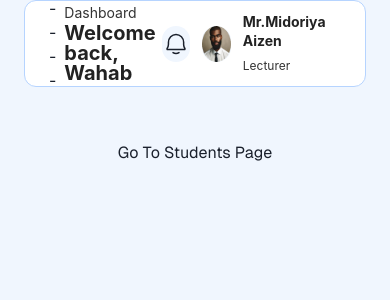
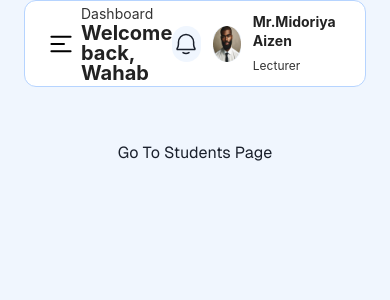
Before and after one commit to Hussein-miracle/ulesson, a Next.js app: page /dashboard in a window 390 px wide. Shown: the top 300 px of the page. Built offline with nearby package versions, Linux system fonts and the light colour scheme.

Commit message:
chore: done with the test

```diff
--- a/components/header/student-header/index.tsx
+++ b/components/header/student-header/index.tsx
@@ -1,16 +1,24 @@
 import NextImage from "next/image";
-import React from "react";
+import React, { Fragment, useRef, useState } from "react";
 import { cn, replaceHyphenWithSpace } from "@/lib/utils";
 import { useRouter } from "next/router";
-import { BellIcon, ChevronLeftIcon } from "@/components/icons";
-
-
+import { BellIcon, ChevronLeftIcon, MenuIcon } from "@/components/icons";
+import {
+  Drawer,
+  DrawerOverlay,
+  DrawerContent,
+  DrawerCloseButton,
+  DrawerBody,
+} from "@chakra-ui/react";
+import { navigations } from "@/data";
+import Link from "next/link";
 interface StudentHeaderProps {
   children?: React.ReactNode;
-  pageName?:string
+  pageName?: string;
 }
 
-const StudentHeader = ({pageName}: StudentHeaderProps) => {
+const StudentHeader = ({ pageName }: StudentHeaderProps) => {
+  const [showMenu,setShowMenu] = useState<boolean>(false);
   const appRouter = useRouter();
   // const query = appRouter.query;
   const pathname = appRouter.pathname;
@@ -18,15 +26,21 @@ const StudentHeader = ({pageName}: StudentHeaderProps) => {
   // console.log({ query },"QUERY");
   const pagename = pathname?.split("/")?.at(-1) as string;
 
+  const btnRef = useRef(null);
+
   const handleBack = () => {
     appRouter.back();
   };
+
+  const handleToggle = () => {
+    setShowMenu(!showMenu);
+  }
   return (
+    <Fragment>
       <header className="w-full h-[5.45rem] border border-primary-blue-25 border-solid rounded-xl py-5 px-6 bg-white flex flex-row items-center justify-between">
         <div className="flex items-center gap-2">
-        <button className="lg:hidden bg-transparent outline-none border-none flex flex-col">
-         <span>--</span>
-         <span>--</span>
+          <button className="lg:hidden bg-transparent outline-none border-none flex flex-col" ref={btnRef}>
+            <MenuIcon />
           </button>
 
           <div className="h-full flex flex-col items-start justify-between">
@@ -42,7 +56,7 @@ const StudentHeader = ({pageName}: StudentHeaderProps) => {
               className={cn(
                 " text-text-shade-75 text-sm font-normal leading-[18.2px] tracking-[1%] capitalize",
                 pagename?.toLowerCase() !== "dashboard" &&
-              " font-bold text-xl/[26px] tracking-[1%]",
+                  " font-bold text-xl/[26px] tracking-[1%]"
               )}
             >
               {pageName ? pageName : replaceHyphenWithSpace(pagename)}
@@ -53,7 +67,6 @@ const StudentHeader = ({pageName}: StudentHeaderProps) => {
               </h2>
             )}
           </div>
-
         </div>
 
         <div className="flex items-center gap-3 justify-between h-full">
@@ -80,6 +93,63 @@ const StudentHeader = ({pageName}: StudentHeaderProps) => {
           </div>
         </div>
       </header>
+
+      <Drawer
+        isOpen={showMenu}
+        placement="left"
+        onClose={handleToggle}
+        finalFocusRef={btnRef}
+      >
+        <DrawerOverlay className=" w-screen h-screen min-h-screen" />
+        <DrawerContent>
+          <DrawerCloseButton />
+          <DrawerBody>
+            <div className="flex grow flex-col gap-y-5 overflow-y-auto pl-6 pr-5 py-6 custom-scroller bg-white border-r border-primary-blue-25 border-solid">
+              <div className="flex h-[104px] w-full rounded-2xl shrink-0 items-center justify-center bg-background">
+                <span className=" text-xl">uLesson</span>
+              </div>
+              <nav className="flex flex-1 flex-col">
+                <ul role="list" className="flex flex-1 flex-col gap-y-7 ">
+                  <li className="w-full">
+                    <ul
+                      role="list"
+                      className="space-y-1 flex w-full flex-col gap-y-3"
+                    >
+                      {navigations.map((item) => (
+                        <li key={item.href}>
+                          <Link
+                            href={item.href}
+                            className={cn(
+                              pathname.startsWith(item.href)
+                                ? "bg-primary-blue-100 text-neutral-white "
+                                : "text-text-shade-75 bg-transparent",
+                              "group flex items-center gap-x-1.5 px-6 py-3 text-sm font-semibold leading-6 hover:bg-primary-blue-100 hover:text-neutral-white transition-colors duration-150 ease-in-out rounded-xl"
+                            )}
+                          >
+                            <item.icon
+                              aria-hidden="true"
+                              className={cn(
+                                pathname.startsWith(item.href)
+                                  ? "text-white"
+                                  : "text-text-shade-75  ",
+                                "h-5 w-5 shrink-0 group-hover:text-neutral-white transition-colors duration-150 ease-in-out"
+                              )}
+                            />
+                            <span className="font-medium text-base ">
+                              {item.name}
+                            </span>
+                          </Link>
+                        </li>
+                      ))}
+                    </ul>
+                  </li>
+                </ul>
+              </nav>
+            </div>
+          </DrawerBody>
+        </DrawerContent>
+      </Drawer>
+    </Fragment>
   );
 };
 
--- a/components/icons/index.tsx
+++ b/components/icons/index.tsx
@@ -152,6 +152,27 @@ export const UserProfilesIcon = ({ className, ...props }: AppSVGProps) => {
   );
 };
 
+export const MenuIcon = ({ className, ...props }: AppSVGProps) => {
+  return (
+    <svg
+      width="24"
+      height="24"
+      viewBox="0 0 24 24"
+      fill="none"
+      xmlns="http://www.w3.org/2000/svg"
+      className={cn("text-[#333333]", className)}
+      {...props}
+
+    >
+      <path
+        d="M21.6 19.2H2.40002M15 12H2.40002M21.6 4.79999H2.40002"
+        stroke="black"
+        strokeWidth="2"
+        strokeLinecap="round"
+      />
+    </svg>
+  );
+};
 export const PlusIcon = ({ className, ...props }: AppSVGProps) => {
   return (
     <svg
--- /dev/null
+++ b/data/index.ts
@@ -0,0 +1,19 @@
+import { AppSVGProps, DashboardIcon, UserProfilesIcon } from "@/components/icons";
+import { ReactNode } from "react";
+
+export const navigations: {
+  name: string;
+  href: string;
+  icon: (props: AppSVGProps) => ReactNode;
+}[] = [
+  {
+    name: "Dashboard",
+    href: "/dashboard",
+    icon: DashboardIcon,
+  },
+  {
+    name: "Students",
+    href: "/students",
+    icon: UserProfilesIcon,
+  },
+];
```
Lines whose indentation alone changed are shown as unchanged.
